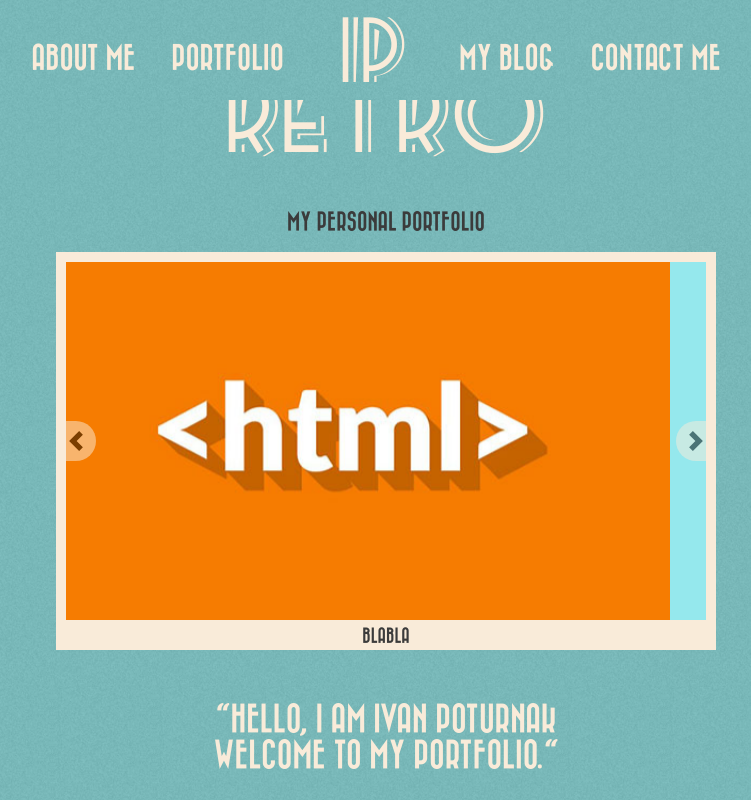
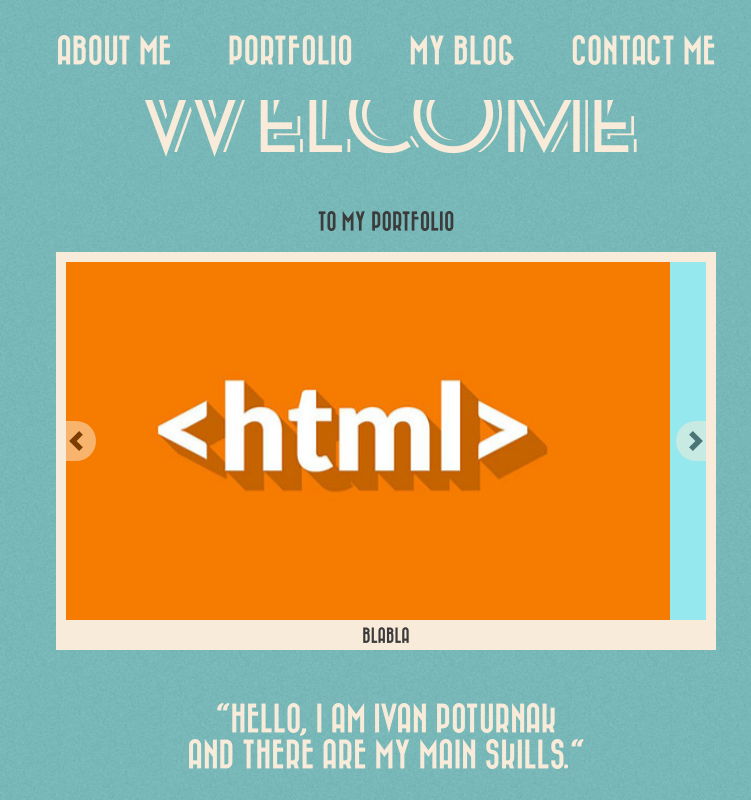
Before and after one commit to Pe4eH6ko/ReactStudy, a React (Create React App) app: page / in a window 1280 px wide. Shown: the top 800 px of the page, without its empty margins (254-1005 px from the left). Built offline with nearby package versions, Linux system fonts and the light colour scheme.

Commit message:
make changeText() in portfolioPart

```diff
--- a/src/MainPart.js
+++ b/src/MainPart.js
@@ -7,12 +7,12 @@ class MainPart extends React.Component{
         return (
             <div className="justify-content-center mainPart">
                 <div className = "justify-content-center mainHead">
-                    <h1 id="headerPart">Retro</h1>
-                    <p className="mainP">MY PERSONAL PORTFOLIO</p>
+                    <h1 id="headerPart">WELCOME</h1>
+                    <p className="mainP">TO MY PORTFOLIO</p>
                 </div>
                 <Carousel />
                 <div className = "justify-content-center mainGreeting">
-                    <h3>"HELLO, I AM IVAN POTURNAK <br></br> WELCOME TO MY PORTFOLIO."</h3>
+                    <h3>"HELLO, I AM IVAN POTURNAK <br></br> AND THERE ARE MY MAIN SKILLS."</h3>
                 </div>
             </div>
         )
--- a/src/Navbar.js
+++ b/src/Navbar.js
@@ -5,15 +5,12 @@ render() {
         return (
             <nav className ="navbar fixed-top navbar-expand-lg justify-content-center myMenu">
                 <div className="justify-content-center">
-                    <ul className="justify-content-center navbar-nav">
+                    <ul className="justify-content-center navbar-nav menuBlock">
                         <li className="justify-content-center nav-item">
                             <a className="nav-link element" href="#">ABOUT ME</a>
                         </li>
                         <li className="justify-content-center nav-item">
                             <a className="nav-link element" href="#">PORTFOLIO</a>
-                        </li>
-                        <li className="justify-content-center nav-item logoImage">
-                            <a className = "navbar-brand nav-link element logo" href="#">IP</a>
                         </li>
                         <li className="justify-content-center nav-item">
                             <a className="nav-link element" href="#">MY BLOG</a>
--- a/src/Navbar.scss
+++ b/src/Navbar.scss
@@ -12,24 +12,20 @@
     height: 100px;
     justify-content: center;
 
-    .element{
-        font-family: $font-stack;
-        color: $font-color;
-        font-size: 27px;
-    }
+    .menuBlock{
+        margin: 0 auto;
 
-     ul li{
-        padding-top: 80px;
-        margin-right: 20px;
+        li{
+           margin: 0 20px;
 
-
-        .logo{
-            font-family: $fontLogo;
-            font-size: 75px;
-            position: relative;
-            top:-40px;
-            margin-left:20px;
+           a{
+               text-decoration: none;
+               color: $font-color;
+               font: {
+                   family: $font-stack;
+                   size: 30px;
+               }
+           }
         }
     }
-
 }
--- a/src/Portfolio.js
+++ b/src/Portfolio.js
@@ -2,16 +2,10 @@ import React from 'react';
 import './Portfolio.scss';
 
 class Portfolio extends React.Component{
-    // constructor(props){
-    //     super(props);
-
-    //     this.changeText = this.changeText.bind(this);
-    // }
     changeText() {
         var link = document.getElementById("seeAll");
-        var text = link.firstChild.innerText("");
+        var text = link.firstChild.innerText = "NOTHING ELSE";
         console.log(text);
-        //.childNodes.innerText("Nothing yet =)")
     }
     render(){
         return(
@@ -70,7 +64,7 @@ class Portfolio extends React.Component{
                         </a>
                     </div>
                 </div>
-                <a href="#" id="seeAll" ref="seeAll" onClick={this.changeText}><p>SEE ALL...</p></a>
+                <a href="javascript:void(0)" id="seeAll" ref="seeAll" onClick={this.changeText}><p>SEE ALL...</p></a>
             </div>
         )
     }
```
